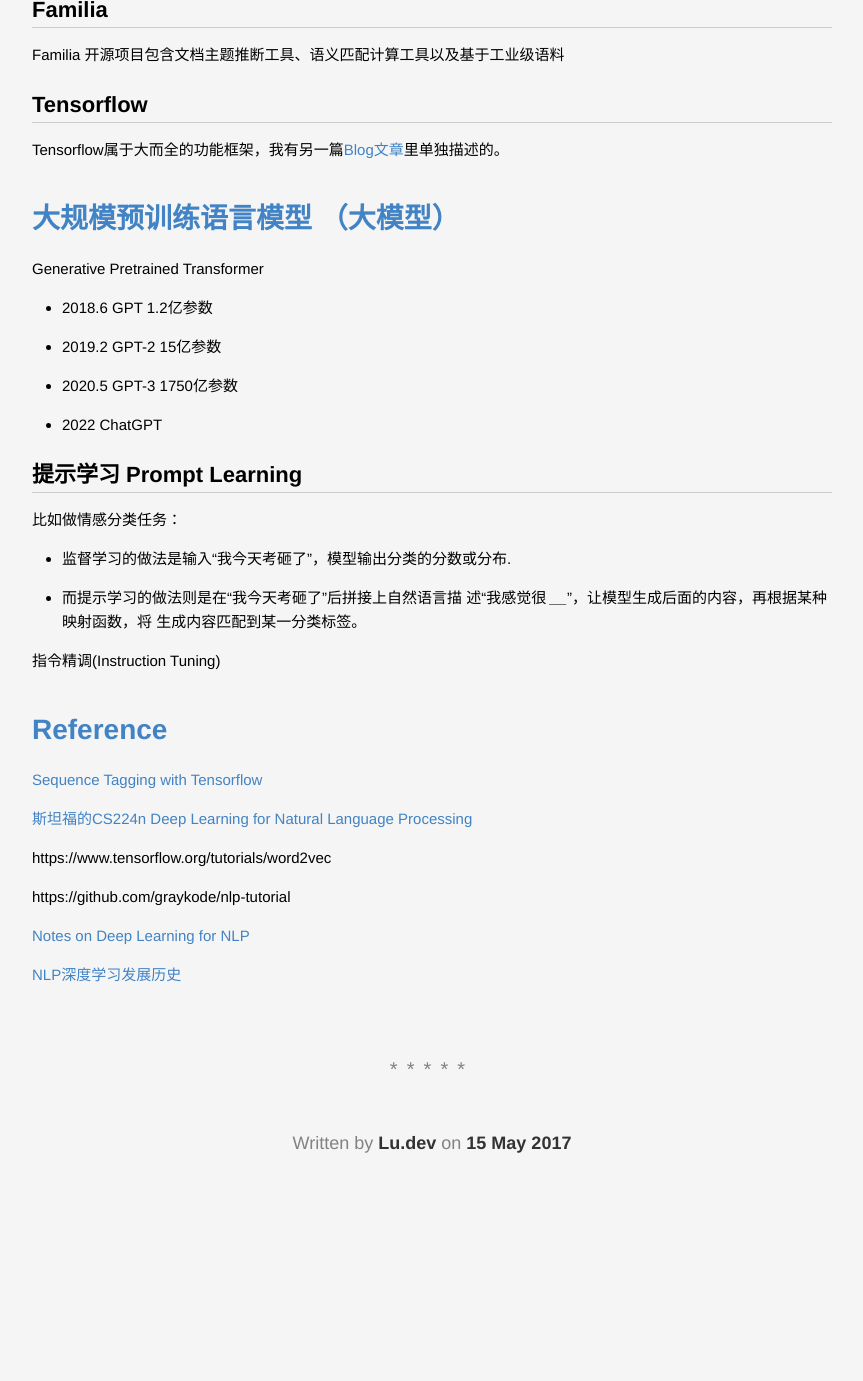
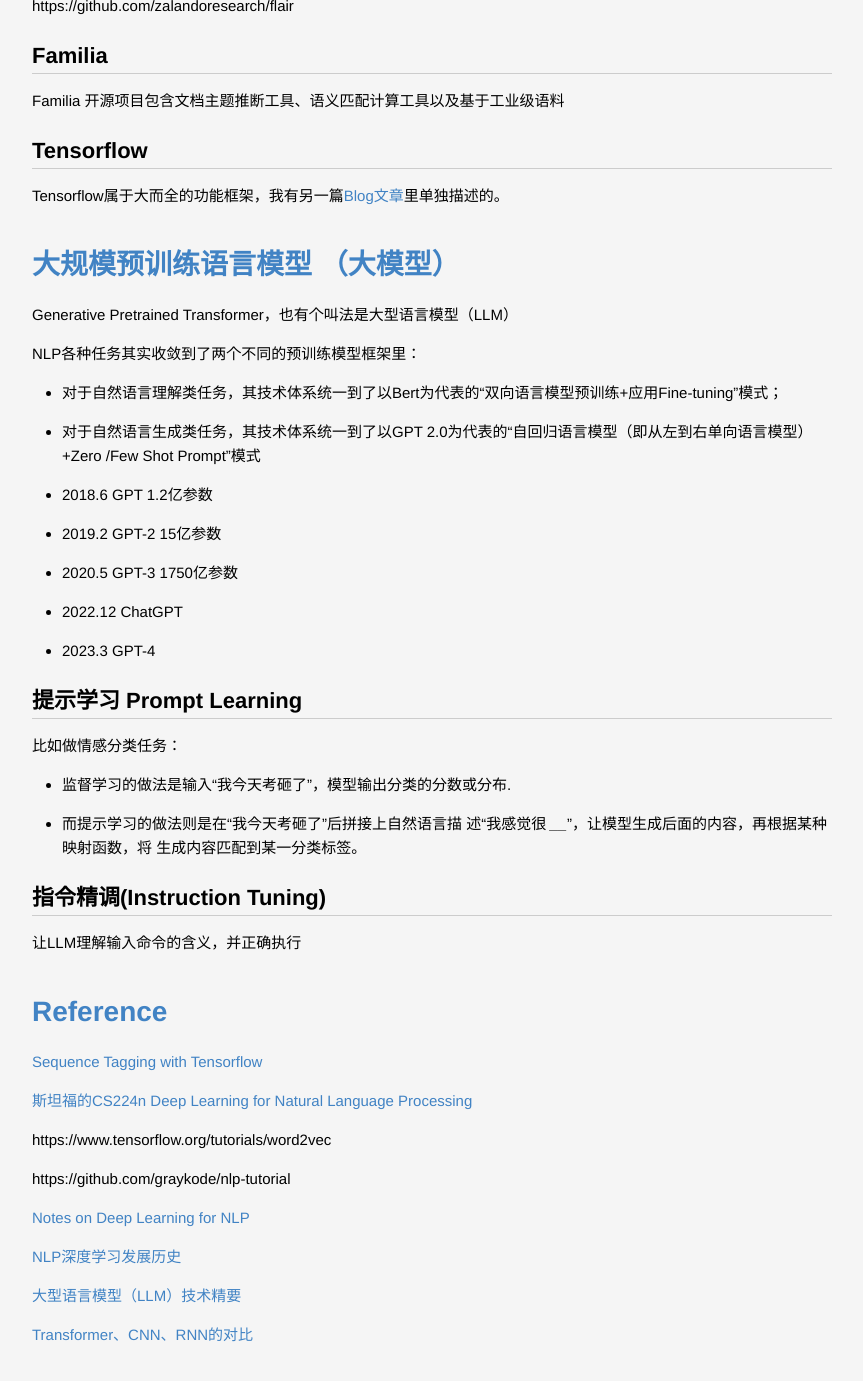
Before and after one commit to lucky521/blog, a Jekyll site: the page built from _posts/ml/2017-05-15-NLP-using-machine-learning.markdown, in a window 1280 px wide and 1400 px high, scrolled down 6788 px. Shown: the top 1381 px of the window, without its empty margins (208-1071 px from the left). Built offline with Jekyll 4.4.1, drawn with Linux system fonts in a browser that asks for light colours; before the commit the page ends 8073 px from its top, so only the background shows below that; some of the changed text lies outside the part shown.

Commit message:
update blog

```diff
--- a/_posts/framework/2020-03-05-flink.markdown
+++ b/_posts/framework/2020-03-05-flink.markdown
@@ -913,6 +913,7 @@
   * 后者是因为为保证 EOS（Exactly-Once-Semantics，准确一次），对于有两个以上输入管道的 Operator，checkpoint barrier 需要对齐（Alignment），接受到较快的输入管道的 barrier 后，它后面数据会被缓存起来但不处理，直到较慢的输入管道的 barrier 也到达，这些被缓存的数据会被放到state 里面，导致 checkpoint 变大。
 * 为了缓解反压给 checkpoint 造成的压力，社区提出了 FLIP-76: Unaligned Checkpoints 来解耦反压和checkpoint
 
+https://stackoverflow.com/questions/61311010/flink-checkpoints-causes-backpressure
 
 ## checkpoint失败原因
 * 如果 Checkpoint 做的非常慢，超过了 timeout 还没有完成，则整个 Checkpoint 也会失败。 Checkpoint慢的原因需要细查。
--- a/_posts/ml/2017-05-15-NLP-using-machine-learning.markdown
+++ b/_posts/ml/2017-05-15-NLP-using-machine-learning.markdown
@@ -11,6 +11,8 @@
 
 语言模型中常见的任务类型: 生成、问答、聊天、 改写、总结、分类等.
 
+中间任务：典型的中间任务包括中文分词、词性标注、NER、句法分析、指代消解、语义Parser等，这类任务一般并不解决应用中的实际需求，大多数是作为那些解决实际需求任务的中间阶段或者辅助阶段存在的。
+
 # NLP Terminology 术语
 
 ## Tag
@@ -21,14 +23,11 @@
 ### BB2B3MES Tag
 
 
-
 ## Latent Vector Space Models
 
-LDA
-
-LSI
-
-word2vec
+* LDA
+* LSI
+* word2vec
 
 
 ## Named-entity recognition
@@ -63,7 +62,6 @@
 
 
 ### 主题模型
-
 主题模型是一种特殊的概率图模型。
 把文章表示为K维的主题向量，其中向量的每一维代表一个主题，权重表示这个文章属于该主题的概率。
 
@@ -202,6 +199,8 @@
 ## LSTM Networks
 
 ## transformer
+
+Transformer是一种NLP特征抽取器
 
 * 编码预训练语言模型(Encoder-only Pre-trained Models)
   * BERT
@@ -286,12 +285,18 @@
 
 
 # 大规模预训练语言模型 （大模型）
+Generative Pretrained Transformer，也有个叫法是大型语言模型（LLM）
 
-Generative Pretrained Transformer
+NLP各种任务其实收敛到了两个不同的预训练模型框架里：
+* 对于自然语言理解类任务，其技术体系统一到了以Bert为代表的“双向语言模型预训练+应用Fine-tuning”模式；
+* 对于自然语言生成类任务，其技术体系统一到了以GPT 2.0为代表的“自回归语言模型（即从左到右单向语言模型）+Zero /Few Shot Prompt”模式
+
+
 * 2018.6 GPT 1.2亿参数
 * 2019.2 GPT-2 15亿参数
 * 2020.5 GPT-3 1750亿参数
-* 2022 ChatGPT
+* 2022.12 ChatGPT
+* 2023.3 GPT-4
 
 ## 提示学习 Prompt Learning
 比如做情感分类任务：
@@ -299,7 +304,8 @@
 * 而提示学习的做法则是在“我今天考砸了”后拼接上自然语言描 述“我感觉很 ____”，让模型生成后面的内容，再根据某种映射函数，将 生成内容匹配到某一分类标签。
 
 
-指令精调(Instruction Tuning)
+## 指令精调(Instruction Tuning)
+让LLM理解输入命令的含义，并正确执行
 
 
 # Reference
@@ -315,3 +321,7 @@
 [Notes on Deep Learning for NLP](https://arxiv.org/pdf/1808.09772.pdf)
 
 [NLP深度学习发展历史](https://ruder.io/a-review-of-the-recent-history-of-nlp/)
+
+[大型语言模型（LLM）技术精要](https://zhuanlan.zhihu.com/p/597586623)
+
+[Transformer、CNN、RNN的对比](https://zhuanlan.zhihu.com/p/54743941)
--- a/_posts/ml/2019-02-04-Famous-Model.markdown
+++ b/_posts/ml/2019-02-04-Famous-Model.markdown
@@ -128,6 +128,7 @@
 
 ## GPT
 不再需要对于每个任务采取不同的模型架构，而是用一个取得了优异泛化能力的模型，去针对性地对下游任务进行微调。
+GPT开启了”大模型“时代。
 
 
 
```
Also changed, not shown: other parts of _posts/ml/2017-05-15-NLP-using-machine-learning.markdown (+0 -1 lines), _posts/ml/2019-03-23-ML-Distributed.markdown (+7 -0 lines), _posts/ml/2019-05-21-ML-System.markdown (+5 -2 lines), _posts/tech/2020-06-01-x-db.markdown (+22 -1 lines).
